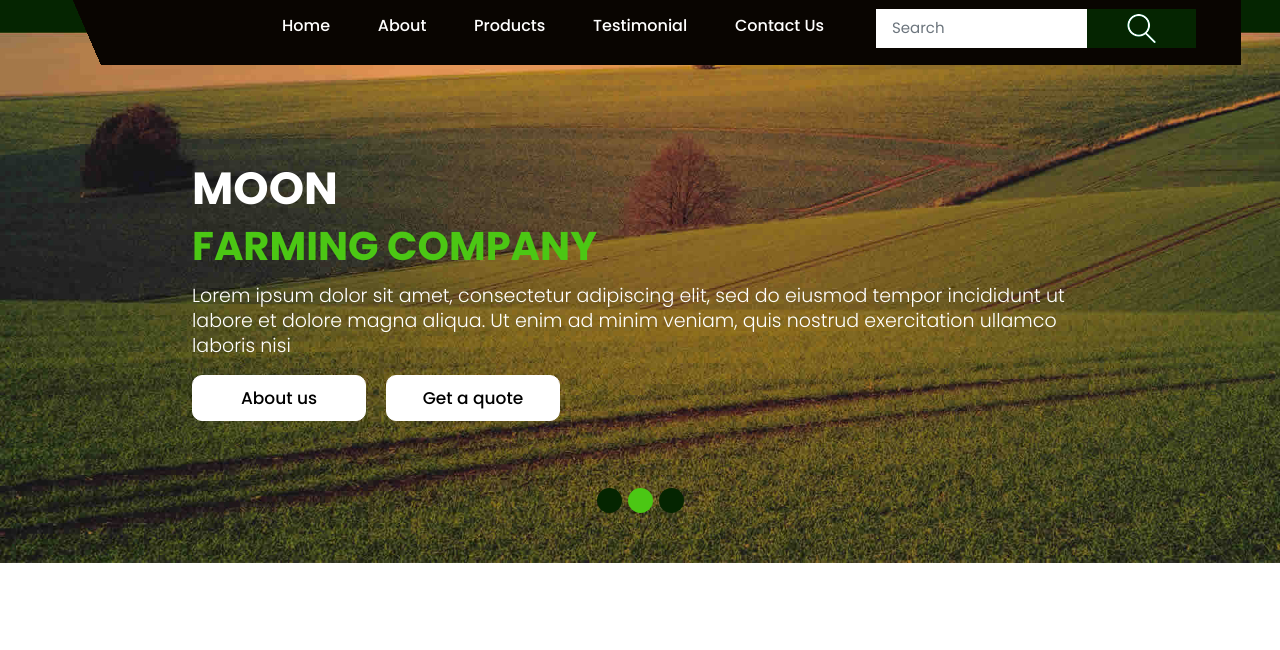
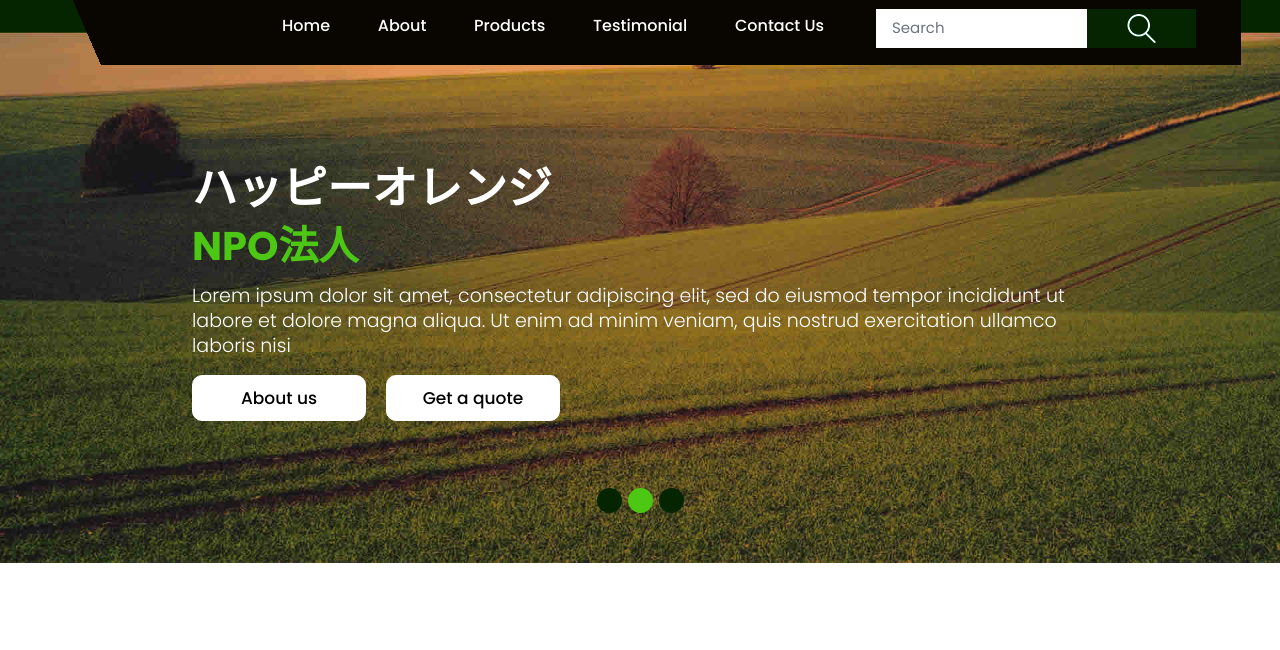
Before and after one commit to npo-happy-orange/homepage, a plain HTML site: page index.html in a window 1280 px wide. Shown: the part 94-744 px from the top of the page. Drawn offline with nearby package versions, Linux system fonts and the light colour scheme; some packages are replaced by stand-ins of ours.

Commit message:
fix: 名前修正

```diff
--- a/index.html
+++ b/index.html
@@ -111,8 +111,8 @@
                     <img class="first-slide" src="images/banner.jpg" alt="First slide">
                     <div class="container">
                         <div class="carousel-caption relative">
-                            <h1>Moon</h1>
-                            <span>FARMING COMPANY</span>
+                            <h1>ハッピーオレンジ</h1>
+                            <span>NPO法人</span>
 
                             <p>Lorem ipsum dolor sit amet, consectetur adipiscing elit, sed do eiusmod tempor incididunt ut labore et dolore magna aliqua. Ut enim ad minim veniam, quis nostrud exercitation ullamco laboris nisi </p>
                             <a class="buynow" href="#about">About us</a><a class="buynow ggg" href="#">Get a quote</a>
@@ -124,8 +124,8 @@
                     <img class="second-slide" src="images/banner.jpg" alt="Second slide">
                     <div class="container">
                         <div class="carousel-caption relative">
-                            <h1>Moon</h1>
-                            <span>FARMING COMPANY</span>
+                            <h1>ハッピーオレンジ</h1>
+                            <span>NPO法人</span>
 
                             <p>Lorem ipsum dolor sit amet, consectetur adipiscing elit, sed do eiusmod tempor incididunt ut labore et dolore magna aliqua. Ut enim ad minim veniam, quis nostrud exercitation ullamco laboris nisi </p>
                             <a class="buynow" href="#about">About us</a><a class="buynow ggg" href="#">Get a quote</a>
@@ -137,8 +137,8 @@
                     <img class="third-slide" src="images/banner.jpg" alt="Third slide">
                     <div class="container">
                         <div class="carousel-caption relative">
-                            <h1>Moon</h1>
-                            <span>FARMING COMPANY</span>
+                            <h1>ハッピーオレンジ</h1>
+                            <span>NPO法人</span>
 
                             <p>Lorem ipsum dolor sit amet, consectetur adipiscing elit, sed do eiusmod tempor incididunt ut labore et dolore magna aliqua. Ut enim ad minim veniam, quis nostrud exercitation ullamco laboris nisi </p>
                             <a class="buynow" href="#about">About us</a><a class="buynow ggg" href="#">Get a quote</a>
```
